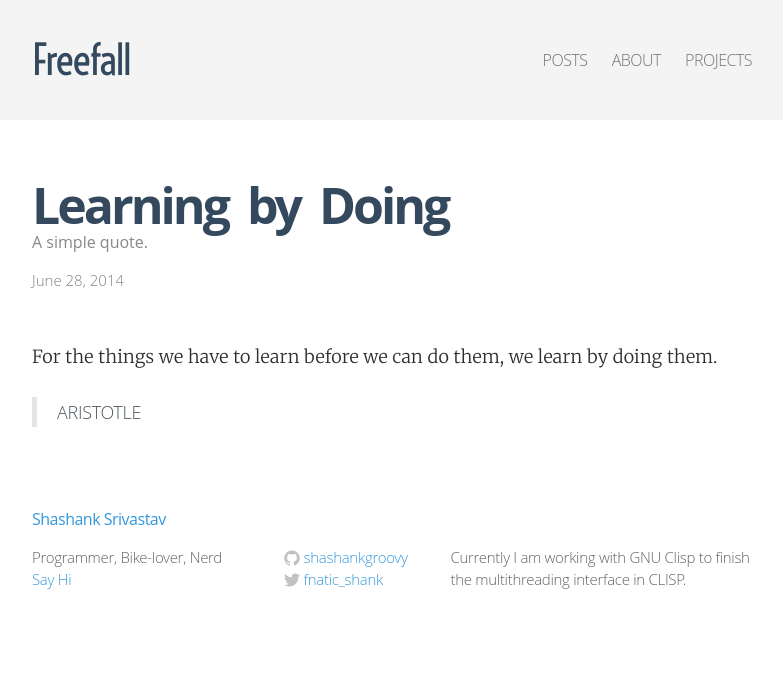
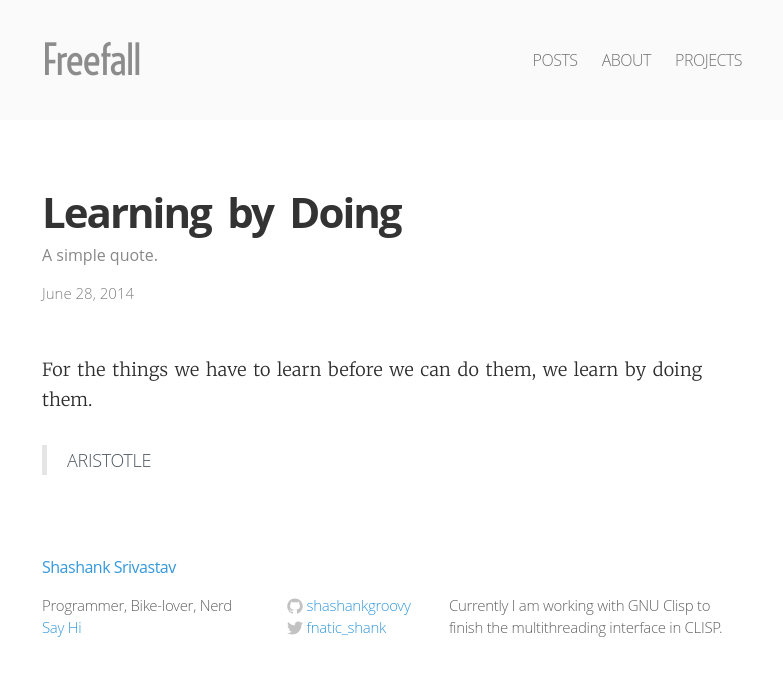
Before and after one commit to shashankgroovy/shashankgroovy.github.io, a Jekyll site: the page built from _posts/2014-06-28-learning-by-doing.markdown, in a window 1280 px wide. Shown: the top 676 px of the page, without its empty margins (248-1031 px from the left). Built offline with Jekyll 4.4.1, drawn with Linux system fonts in a browser that asks for light colours; some web fonts are replaced; Markdown is read by kramdown in place of the engine named in the settings.

Commit message:
minute change

```diff
--- a/css/light.css
+++ b/css/light.css
@@ -50,7 +50,7 @@ a:visited { color: #2980b9; }
 .wrap:after { content:""; display:table; }
 .wrap:after { clear: both; }
 .wrap {
-  max-width       : 720px;
+  max-width       : 700px;
   padding         : 0 30px;
   margin          : 0 auto;
   zoom            : 1;
@@ -79,14 +79,14 @@ a:visited { color: #2980b9; }
 .site-header {
   /*border-top      : 4px solid #3498db;[> #1edc97 #1BC5A3;<]*/
   min-height      : 120px;
-  background-color: #F4F4F4;
+  background-color: #FAFAFA;
 }
 
 .site-title,
 .site-title:hover,
 .site-title:visited {
   display         : block;
-  color           : #34495e /*#7C7C7C*/;
+  color           : rgba(0,0,0,0.44); /*#8C8C8C;*/
   font-family     : "Voltaire", sans-serif;
   font-size       : 42px;
   letter-spacing  : -1px;
@@ -233,11 +233,11 @@ a:visited { color: #2980b9; }
 .post-header { margin: 10px 0 50px; }
 
 .post-header h1 {
-  font-size       : 50px;
-  letter-spacing  : -3px;
-  line-height     : 1;
+  font-size       : 42px;
+  letter-spacing  : -2px;
+  line-height     : 1.5;
   font-weight     : bold;
-  color           : #34495e;/*#333333;*/
+  color           : #333333;
   word-spacing    : .18em;
 }
 
@@ -254,10 +254,11 @@ a:visited { color: #2980b9; }
     line-height   : 30px;
     letter-spacing: .2px;
     color         : #2D2D2D; /* #4e5860;*/
+    word-spacing  : 2px;
 }
 
 .post-content > * { margin: 20px 0; }
-.post-content p { margin: 20px 0; }
+.post-content p { margin: 30px 0; }
 
 .post-content img {
   margin          : auto auto 20px;
```
